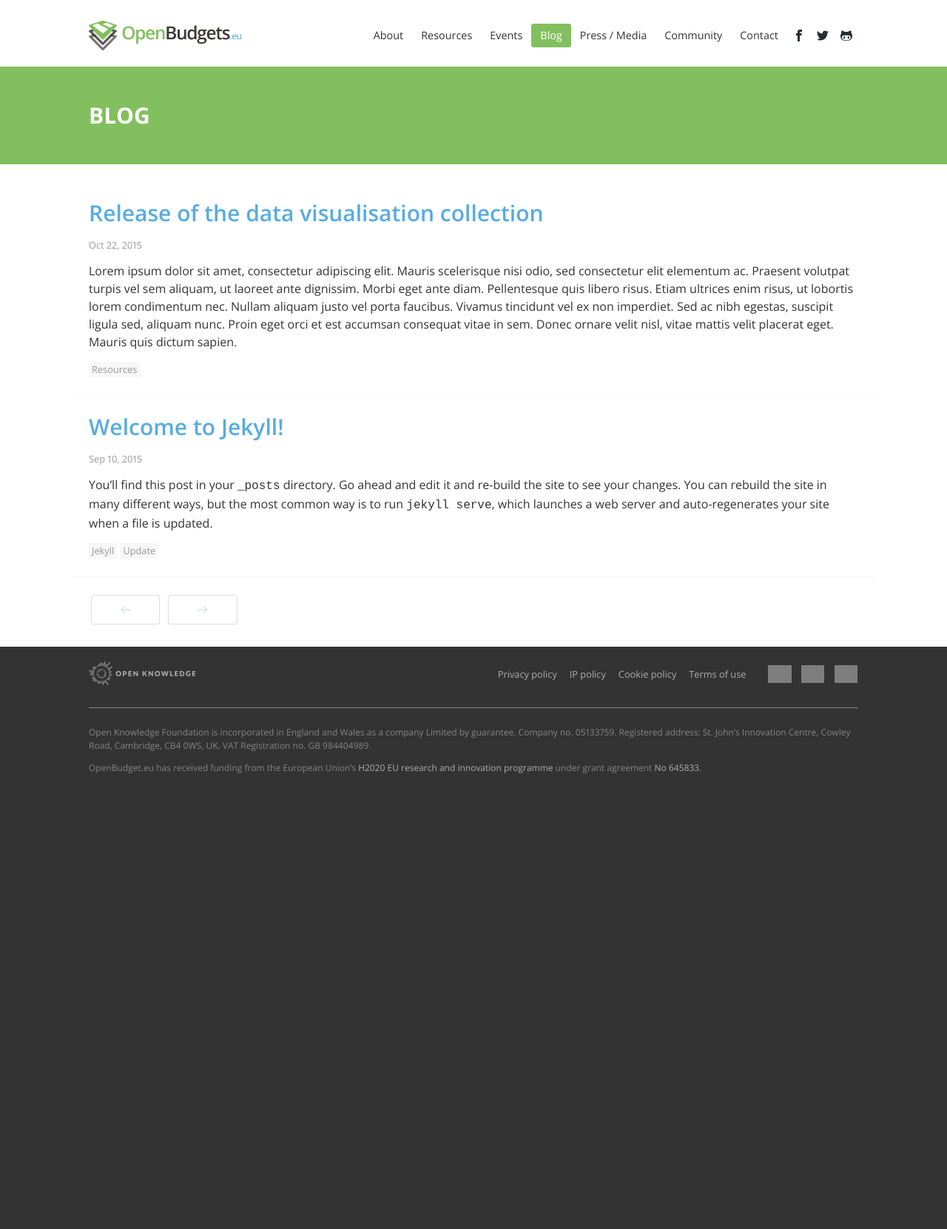
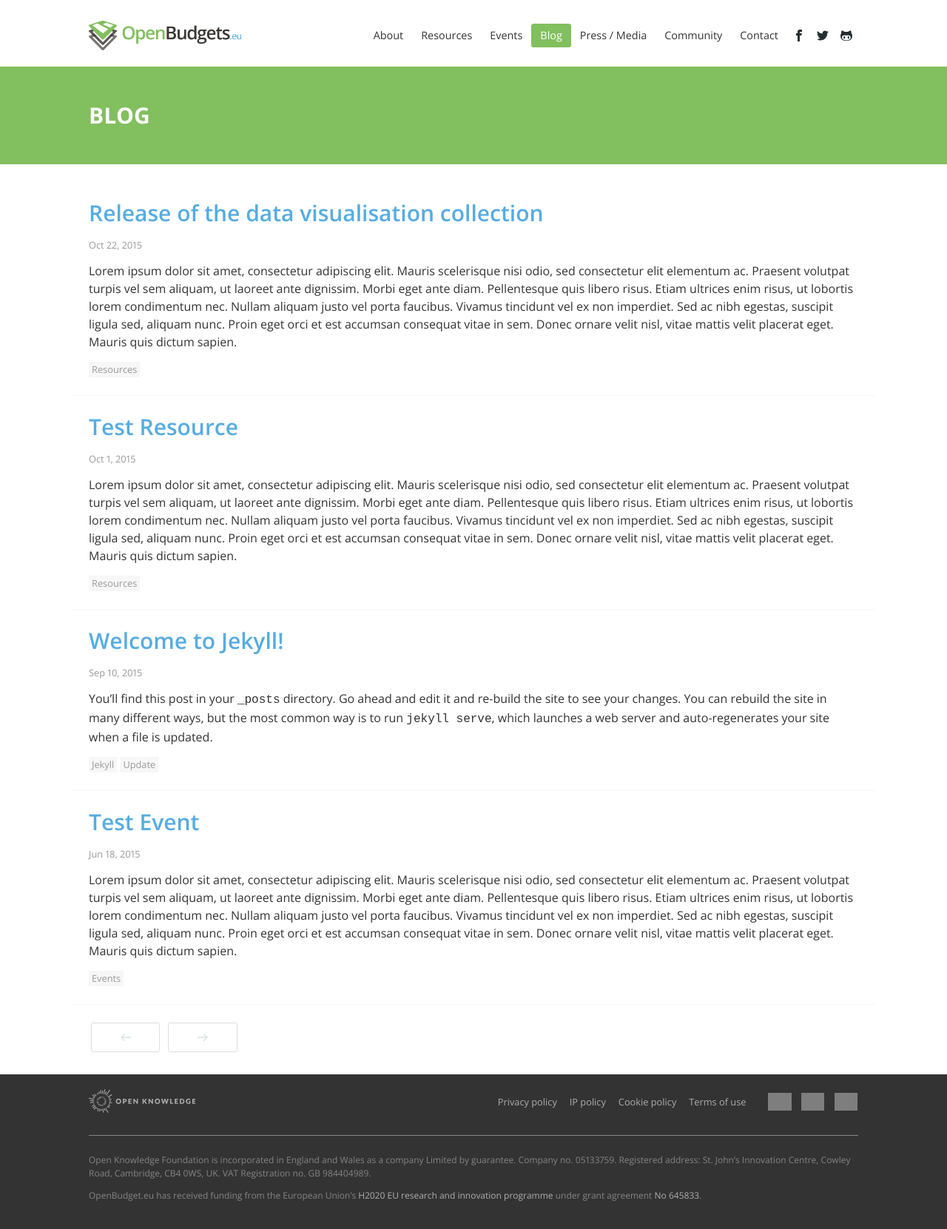
Before and after one commit to openbudgets/openbudgets.github.io, a Jekyll site: the page built from blog/index.html, in a window 1280 px wide. Shown: the whole page at 74% size. Built offline with Jekyll 4.4.1, drawn with Linux system fonts in a browser that asks for light colours; nearby versions of some CDN libraries; the list of posts is cut into pages by our own code; before the commit the page ends 1083 px from its top, so only the background shows below that; grey boxes are pictures that could not be loaded.

Commit message:
some dummy pages

```diff
--- a/_data/events.yml
+++ b/_data/events.yml
@@ -24,4 +24,4 @@
   status: past
   description: |
     Lorem ipsum dolor sit amet, consectetur adipiscing elit. Mauris scelerisque nisi odio, sed consectetur elit elementum ac. Praesent volutpat turpis vel sem aliquam, ut laoreet ante dignissim. Morbi eget ante diam. Pellentesque quis libero risus. Etiam ultrices enim risus.
-  link: http://openbudgets.eu/
+  link: http://openbudgets.eu/events/2015/06/18/test-event/
--- /dev/null
+++ b/_posts/2015-06-18-test-event.md
@@ -0,0 +1,13 @@
+---
+layout: post
+title:  "Test Event"
+date:   2015-06-18
+categories: events
+---
+Lorem ipsum dolor sit amet, consectetur adipiscing elit. Mauris scelerisque nisi odio, sed consectetur elit elementum ac. Praesent volutpat turpis vel sem aliquam, ut laoreet ante dignissim. Morbi eget ante diam. Pellentesque quis libero risus. Etiam ultrices enim risus, ut lobortis lorem condimentum nec. Nullam aliquam justo vel porta faucibus. Vivamus tincidunt vel ex non imperdiet. Sed ac nibh egestas, suscipit ligula sed, aliquam nunc. Proin eget orci et est accumsan consequat vitae in sem. Donec ornare velit nisl, vitae mattis velit placerat eget. Mauris quis dictum sapien.
+
+Curabitur ac sagittis nunc. Sed malesuada orci in lorem mattis, nec consectetur tellus interdum. Curabitur consectetur orci risus, at vestibulum lacus consectetur non. Cras eros leo, rhoncus et gravida vel, tincidunt in ante. Nulla facilisi. Aenean dui metus, mattis ac nisi sed, hendrerit vulputate lorem. Aenean eleifend erat est, ut tincidunt velit dapibus in. Aenean rutrum eros elit. Vivamus condimentum est at ex ultricies, ut hendrerit nunc suscipit. Praesent vitae ante mattis, congue augue et, interdum ipsum. Vestibulum egestas lorem dolor, ac fringilla nisi pretium sed.
+
+Sed quis odio quis ante interdum elementum. Cras blandit, mauris ut pulvinar viverra, ipsum enim pharetra est, in cursus augue eros a elit. Aliquam porttitor blandit lorem, nec suscipit magna tincidunt ac. Cras accumsan enim sit amet dui porttitor semper. Donec tincidunt iaculis est id mollis. Duis fringilla mi elit, vitae posuere est cursus eget. Etiam varius orci efficitur risus tempor fermentum. Suspendisse aliquet diam id tellus luctus, varius elementum erat ullamcorper. Nullam vel justo mi.
+
+Nulla convallis eros in dolor consectetur molestie. Curabitur scelerisque risus faucibus leo pulvinar, eu faucibus enim suscipit. Sed tortor ligula, laoreet ac varius eget, imperdiet tempus quam. Nullam consectetur lacus sit amet vestibulum sodales. Duis finibus purus erat, et ultricies libero dignissim ut. Sed sodales metus nec purus cursus, nec fermentum arcu eleifend. Curabitur efficitur ipsum nec augue euismod, eget interdum purus convallis. In hac habitasse platea dictumst. Sed sit amet commodo dui. Cras scelerisque malesuada mauris, vestibulum blandit justo ullamcorper nec. Donec non iaculis dolor. Suspendisse dictum magna nec nulla malesuada, id imperdiet mauris malesuada. Vivamus est metus, aliquam efficitur enim sit amet, luctus rhoncus nunc. Fusce ac ornare mauris, vel condimentum ipsum. Cras consectetur erat purus, non posuere diam venenatis aliquet.
--- /dev/null
+++ b/_posts/2015-10-01-test-resource.md
@@ -0,0 +1,13 @@
+---
+layout: post
+title:  "Test Resource"
+date:   2015-10-01
+categories: resources
+---
+Lorem ipsum dolor sit amet, consectetur adipiscing elit. Mauris scelerisque nisi odio, sed consectetur elit elementum ac. Praesent volutpat turpis vel sem aliquam, ut laoreet ante dignissim. Morbi eget ante diam. Pellentesque quis libero risus. Etiam ultrices enim risus, ut lobortis lorem condimentum nec. Nullam aliquam justo vel porta faucibus. Vivamus tincidunt vel ex non imperdiet. Sed ac nibh egestas, suscipit ligula sed, aliquam nunc. Proin eget orci et est accumsan consequat vitae in sem. Donec ornare velit nisl, vitae mattis velit placerat eget. Mauris quis dictum sapien.
+
+Curabitur ac sagittis nunc. Sed malesuada orci in lorem mattis, nec consectetur tellus interdum. Curabitur consectetur orci risus, at vestibulum lacus consectetur non. Cras eros leo, rhoncus et gravida vel, tincidunt in ante. Nulla facilisi. Aenean dui metus, mattis ac nisi sed, hendrerit vulputate lorem. Aenean eleifend erat est, ut tincidunt velit dapibus in. Aenean rutrum eros elit. Vivamus condimentum est at ex ultricies, ut hendrerit nunc suscipit. Praesent vitae ante mattis, congue augue et, interdum ipsum. Vestibulum egestas lorem dolor, ac fringilla nisi pretium sed.
+
+Sed quis odio quis ante interdum elementum. Cras blandit, mauris ut pulvinar viverra, ipsum enim pharetra est, in cursus augue eros a elit. Aliquam porttitor blandit lorem, nec suscipit magna tincidunt ac. Cras accumsan enim sit amet dui porttitor semper. Donec tincidunt iaculis est id mollis. Duis fringilla mi elit, vitae posuere est cursus eget. Etiam varius orci efficitur risus tempor fermentum. Suspendisse aliquet diam id tellus luctus, varius elementum erat ullamcorper. Nullam vel justo mi.
+
+Nulla convallis eros in dolor consectetur molestie. Curabitur scelerisque risus faucibus leo pulvinar, eu faucibus enim suscipit. Sed tortor ligula, laoreet ac varius eget, imperdiet tempus quam. Nullam consectetur lacus sit amet vestibulum sodales. Duis finibus purus erat, et ultricies libero dignissim ut. Sed sodales metus nec purus cursus, nec fermentum arcu eleifend. Curabitur efficitur ipsum nec augue euismod, eget interdum purus convallis. In hac habitasse platea dictumst. Sed sit amet commodo dui. Cras scelerisque malesuada mauris, vestibulum blandit justo ullamcorper nec. Donec non iaculis dolor. Suspendisse dictum magna nec nulla malesuada, id imperdiet mauris malesuada. Vivamus est metus, aliquam efficitur enim sit amet, luctus rhoncus nunc. Fusce ac ornare mauris, vel condimentum ipsum. Cras consectetur erat purus, non posuere diam venenatis aliquet.
--- /dev/null
+++ b/_sass/_resources.scss
@@ -0,0 +1,7 @@
+.resources {
+    .wrapper {
+        .resource-list {
+            padding: $base-spacing;
+        }
+    }
+}
--- /dev/null
+++ b/community/index.md
@@ -0,0 +1,8 @@
+---
+layout: page
+title: "Community"
+---
+
+Lorem ipsum dolor sit amet, consectetur adipiscing elit. Vestibulum nisl enim, dignissim quis lacus eget, maximus tempor augue. Sed sit amet viverra lorem. Curabitur fermentum ex ante, vitae molestie nisi consectetur sed. Duis sed nunc ultrices, finibus mi eget, cursus magna. Vivamus quis congue ligula. Donec vel placerat orci. Interdum et malesuada fames ac ante ipsum primis in faucibus. Etiam placerat dolor at malesuada scelerisque. Quisque ultrices id nunc at dapibus. Ut ac posuere mauris. In eget posuere magna. Sed venenatis mollis enim, at eleifend nunc viverra quis. Aliquam odio nulla, viverra ac nisi sit amet, maximus hendrerit justo. Sed efficitur ipsum lacinia, egestas libero nec, feugiat eros.
+
+Morbi convallis consectetur nunc, at dictum felis aliquet sed. Aliquam aliquam dolor lectus, at bibendum neque scelerisque vitae. Ut feugiat congue malesuada. Suspendisse imperdiet finibus leo nec laoreet. Aenean aliquam venenatis ullamcorper. Morbi nisi enim, mollis a neque sit amet, pharetra laoreet lorem. Ut cursus porttitor augue in fringilla. Phasellus bibendum mauris varius, mattis dui eget, laoreet risus. Cum sociis natoque penatibus et magnis dis parturient montes, nascetur ridiculus mus.
--- a/css/main.scss
+++ b/css/main.scss
@@ -17,5 +17,6 @@
     "events",
     "blog",
     "pagination",
+    "resources",
     "contact"
 ;
--- /dev/null
+++ b/press/index.md
@@ -0,0 +1,8 @@
+---
+layout: page
+title: "Press / Media"
+---
+
+Lorem ipsum dolor sit amet, consectetur adipiscing elit. Vestibulum nisl enim, dignissim quis lacus eget, maximus tempor augue. Sed sit amet viverra lorem. Curabitur fermentum ex ante, vitae molestie nisi consectetur sed. Duis sed nunc ultrices, finibus mi eget, cursus magna. Vivamus quis congue ligula. Donec vel placerat orci. Interdum et malesuada fames ac ante ipsum primis in faucibus. Etiam placerat dolor at malesuada scelerisque. Quisque ultrices id nunc at dapibus. Ut ac posuere mauris. In eget posuere magna. Sed venenatis mollis enim, at eleifend nunc viverra quis. Aliquam odio nulla, viverra ac nisi sit amet, maximus hendrerit justo. Sed efficitur ipsum lacinia, egestas libero nec, feugiat eros.
+
+Morbi convallis consectetur nunc, at dictum felis aliquet sed. Aliquam aliquam dolor lectus, at bibendum neque scelerisque vitae. Ut feugiat congue malesuada. Suspendisse imperdiet finibus leo nec laoreet. Aenean aliquam venenatis ullamcorper. Morbi nisi enim, mollis a neque sit amet, pharetra laoreet lorem. Ut cursus porttitor augue in fringilla. Phasellus bibendum mauris varius, mattis dui eget, laoreet risus. Cum sociis natoque penatibus et magnis dis parturient montes, nascetur ridiculus mus.
```
Also changed, not shown: resources.html (added, +19 -0 lines).
